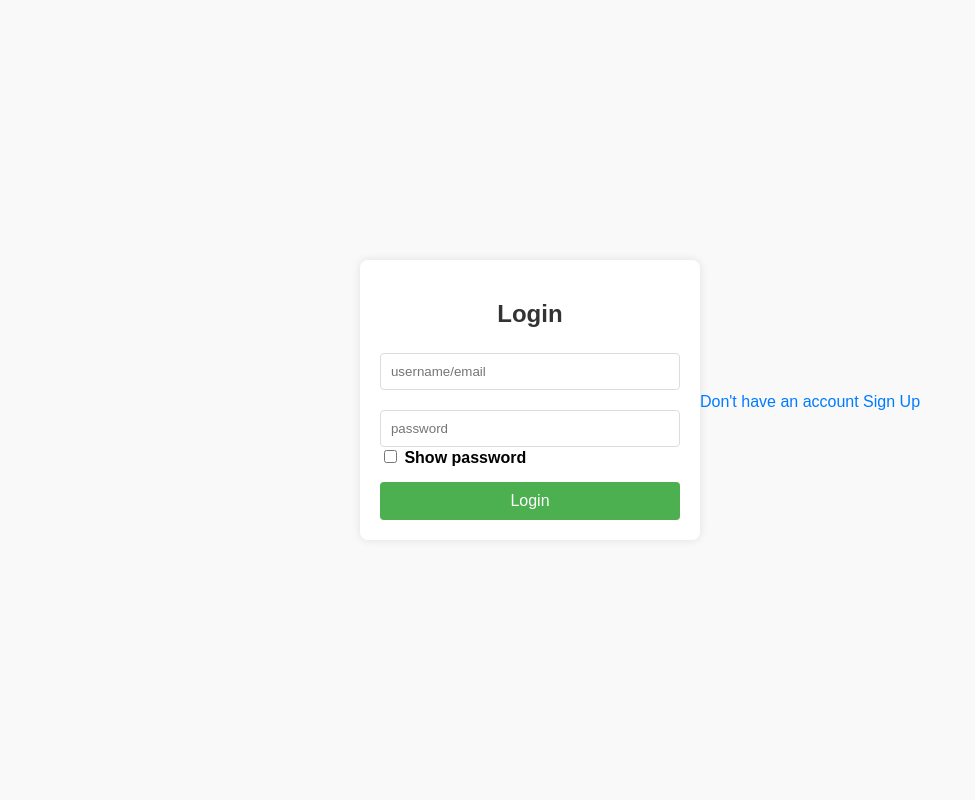
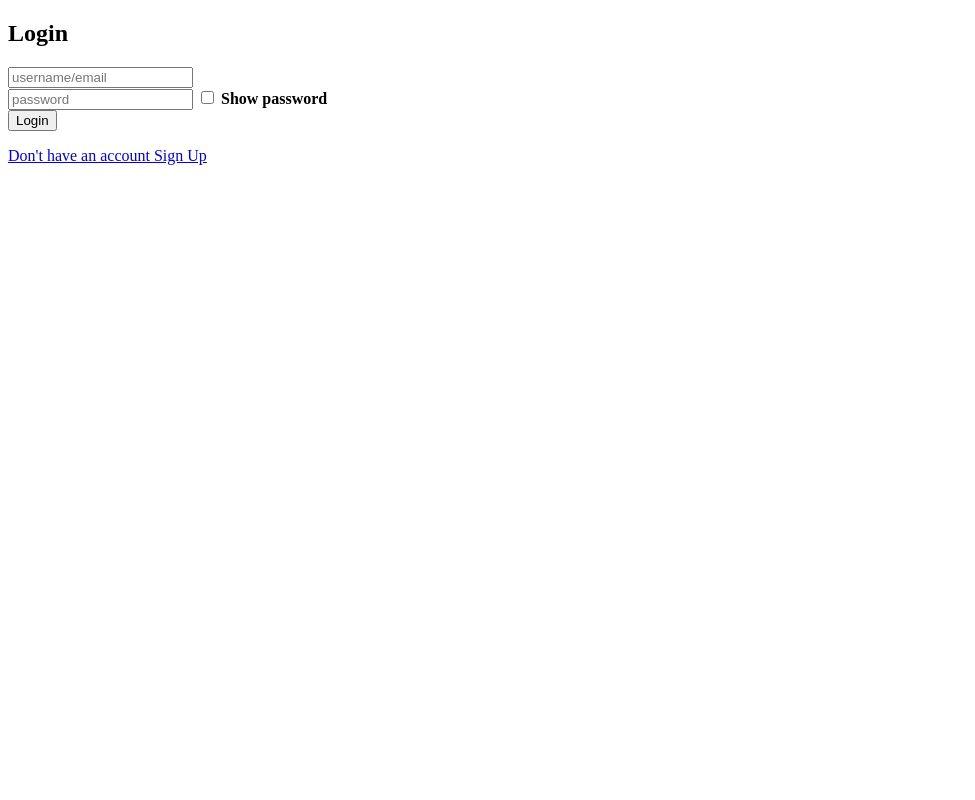
Before and after one commit to VithurshanV2/restaurant-management-system, a PHP site: page /login-front.php in a window 1280 px wide. Shown: the whole page, without its empty margins (0-975 px from the left). Run offline with PHP 8.4, Linux system fonts and the light colour scheme.

Commit message:
login-front.php

```diff
--- a/public/login/login-front.php
+++ b/public/login/login-front.php
@@ -13,68 +13,7 @@ unset($_SESSION["errors"], $_SESSION["form_data"]);
     <meta charset="UTF-8">
     <meta name="viewport" content="width=device-width, initial-scale=1.0">
     <title>Login Page</title>
-    <style>
-     body {
-         font-family: Arial, sans-serif;
-         background-color: #f9f9f9;
-         display: flex;
-         justify-content: center;
-         align-items: center;
-         height: 100vh;
-         margin: 0;
-     }
-        h2 {
-            text-align: center;
-            color: #333;
-        }
-        form {
-            background: white;
-            padding: 20px;
-            border-radius: 8px;
-            box-shadow: 0 0 10px rgba(0,0,0,0.1);
-            width: 300px;
-        }
-        div {
-            margin-bottom: 15px;
-        }
-        input[type="text"],
-        input[type="password"]  {
-            width: 100%;
-            padding: 10px;
-            box-sizing: border-box;
-            border: 1px solid #ddd;
-            border-radius: 4px;
-            margin-top: 5px;
-        }
-        button {
-            width: 100%;
-            padding: 10px;
-            border: none;
-            background-color: #4CAF50;
-            color: white;
-            border-radius: 4px;
-            cursor: pointer;
-            font-size: 16px;
-        }
-        button:hover {
-            background-color: #45a049;
-        }
-        .error-message {
-            color: red;
-            font-size: 14px;
-        }
-        p {
-            text-align: center;
-            margin-top: 20px;
-        }
-        a {
-            color: #007BFF;
-            text-decoration: none;
-        }
-        a:hover {
-        text-decoration: underline;
-                                                                                                                                                                                                                                                                                                                                                                                                                                                                                                                                                                                                                                                                                                                                                                                                                                                                                }
-    </style>
+
 </head>
 
 <body>
```
